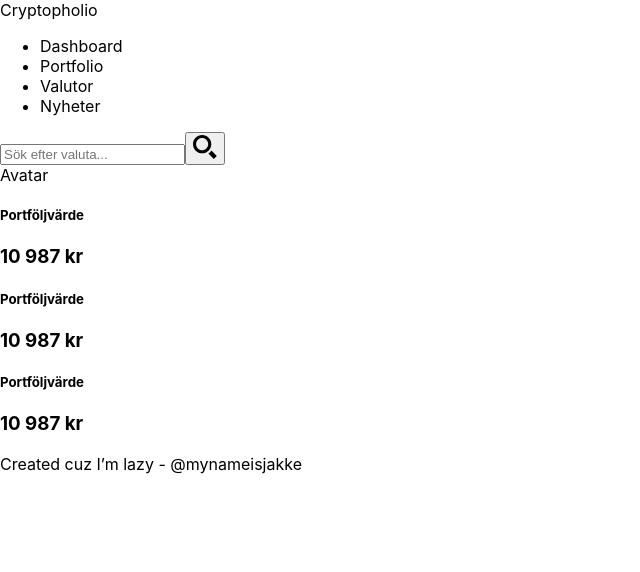
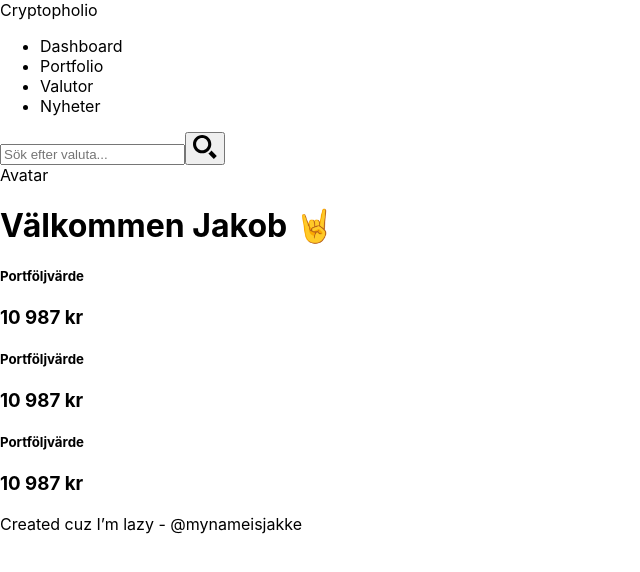
Before and after one commit to mynameisjakke/cryptopholio, a Next.js app: page / in a window 1280 px wide. Shown: the top 572 px of the page, without its empty margins (0-640 px from the left). Built offline with nearby package versions, Linux system fonts and the light colour scheme.

Commit message:
Created title component

```diff
--- /dev/null
+++ b/components/title.js
@@ -0,0 +1,7 @@
+export default function Title(params) {
+  return (
+    <div className="title">
+      <h1><span>Välkommen </span>Jakob 🤘</h1>
+    </div>
+  )
+};
--- a/pages/index.js
+++ b/pages/index.js
@@ -6,6 +6,7 @@ import Layout from '../components/layout'
 import Navbar from '../components/navbar'
 import Footer from '../components/footer'
 import Card from '../components/card'
+import Title from '../components/title'
 
 // import styles from '../styles/Home.module.css'
 
@@ -16,6 +17,7 @@ export default function Home() {
         <title>Cryptopholio</title>
       </Head>
       <Navbar />
+      <Title />
       <Card />
       <Card />
       <Card />
```
